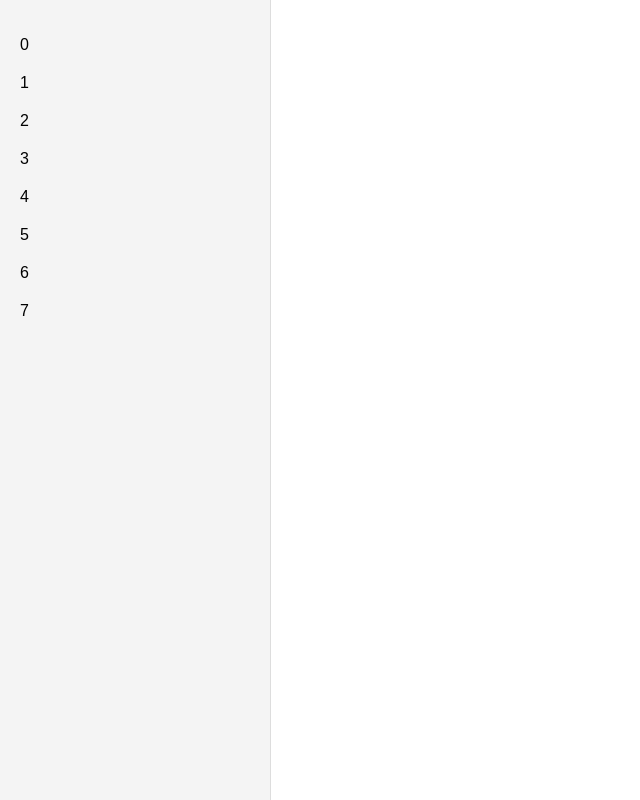
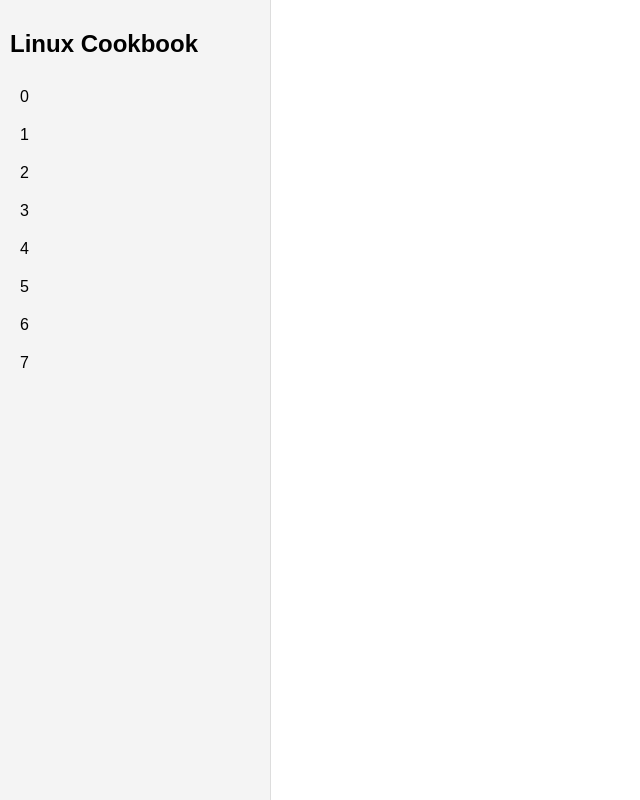
Before and after one commit to hayrus1234/Linux-Learn, a plain HTML site: page index.html in a window 1280 px wide. Shown: the whole page, without its empty margins (0-640 px from the left). Drawn offline with Linux system fonts and the light colour scheme.

Commit message:
Added index

```diff
--- a/index.html
+++ b/index.html
@@ -10,6 +10,7 @@
     <div class="container">
         <aside class="sidebar">
             <ul id="topic-list">
+                <h1>Linux Cookbook</h1>
                 <!-- Topics will be injected here -->
             </ul>
         </aside>
```
